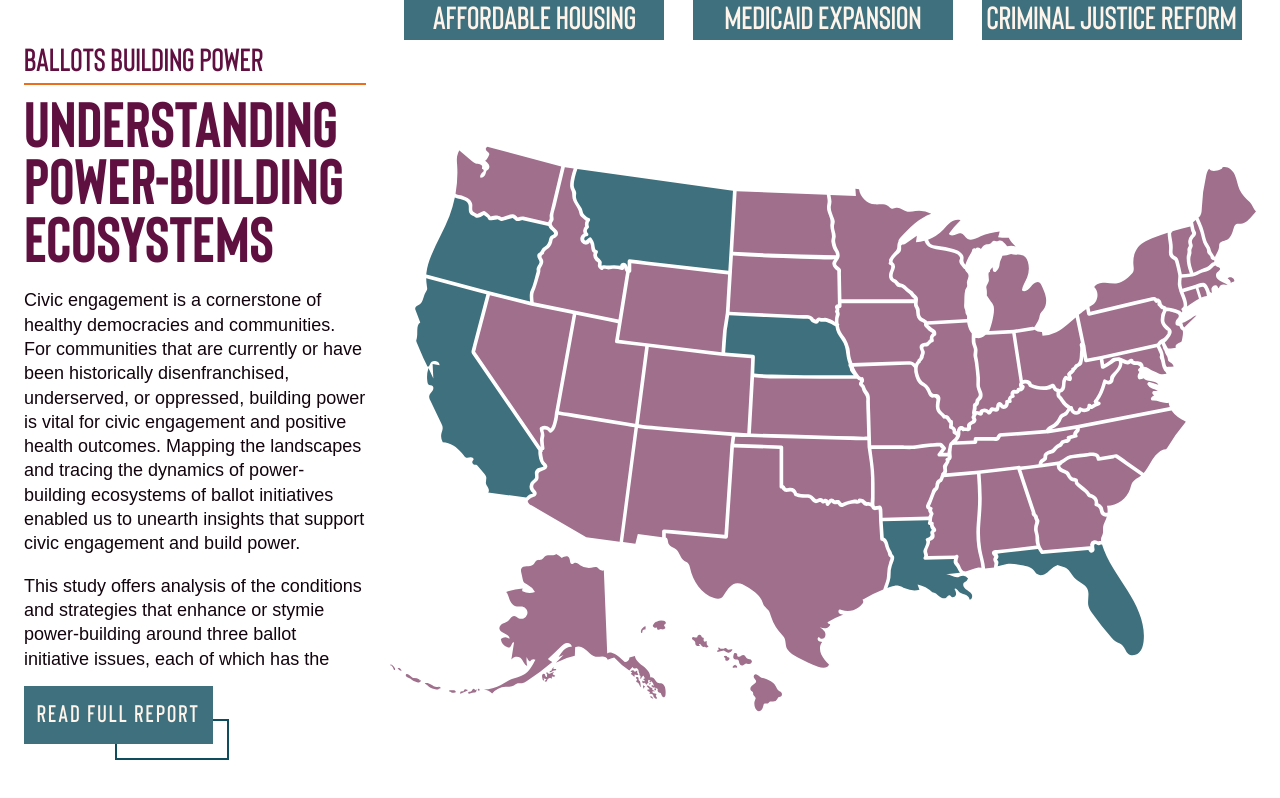
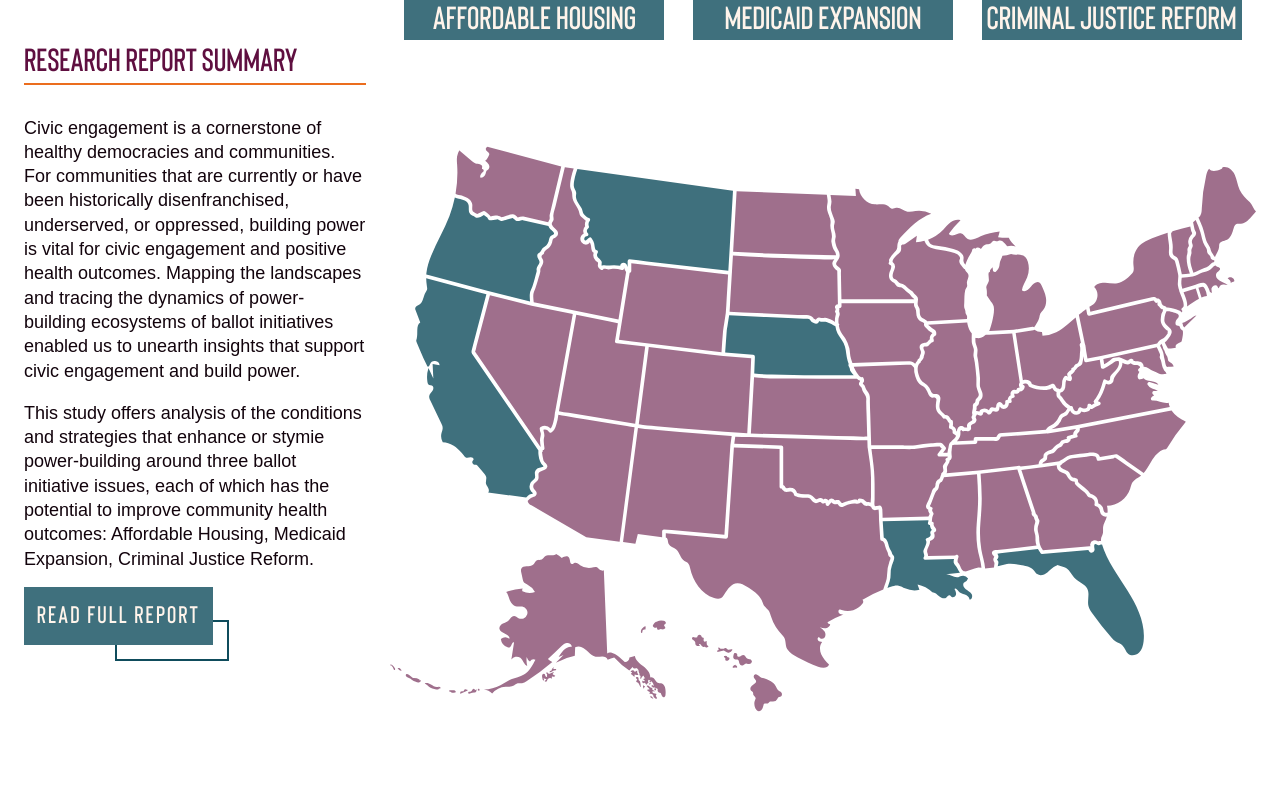
Before and after one commit to dhornbein/BBP-Map, a plain HTML site: page index.html in a window 1280 px wide. Drawn offline with Linux system fonts and the light colour scheme; a web font is replaced by a local one.

Commit message:
more space for report

```diff
--- a/index.html
+++ b/index.html
@@ -6,15 +6,13 @@
     <meta name="viewport" content="width=device-width, initial-scale=1">
 
     <link rel="stylesheet" type="text/css" href="styles/map.css">
-    <link rel="stylesheet" type="text/css" href="styles/type.css">
 </head>
 
 <body>
     <div class="content__container">
         <div id="cont-0" class="content active">
             <header>
-                <div class="content__states">Ballots Building Power</div>
-                <div class="content__title">Understanding Power-Building Ecosystems</div>
+                <div class="content__states">Research report Summary</div>
             </header>
             <div class="content__text">
                 <p>Civic engagement is a cornerstone of healthy democracies and communities. For communities that are currently or have
```
